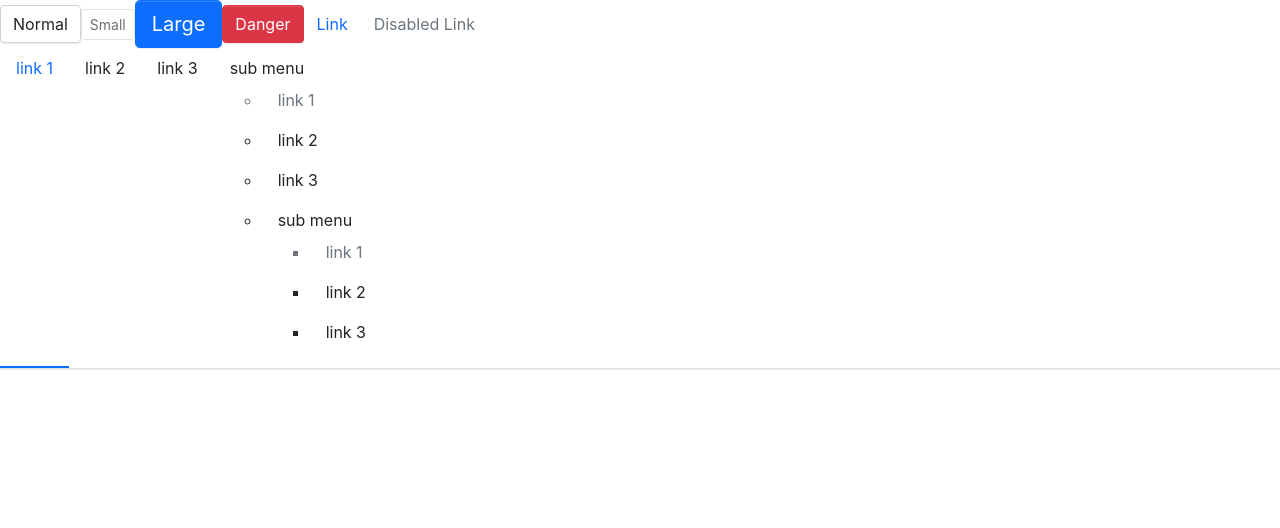
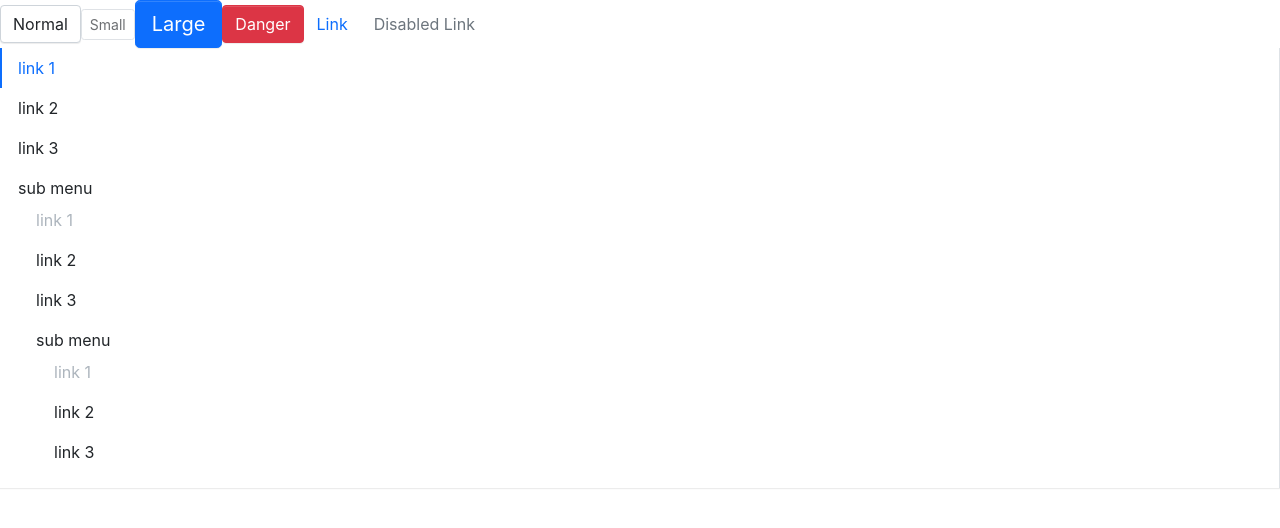
Before and after one commit to luxliu/luxury-soap, a React (Create React App) app: page / in a window 1280 px wide. Shown: the top 528 px of the page. Built offline with nearby package versions, Linux system fonts and the light colour scheme.

Commit message:
add SubMenu style and separate it from Menu level

```diff
--- a/src/App.tsx
+++ b/src/App.tsx
@@ -30,7 +30,7 @@
         >
           Disabled Link
         </Button>
-        <Menu onSelect={(index) => console.log(index)}>
+        <Menu onSelect={(index) => console.log(index)} mode="vertical">
           <MenuItem disabled>link 1</MenuItem>
           <MenuItem>link 2</MenuItem>
           <MenuItem>link 3</MenuItem>
--- a/src/components/Menu/_style.scss
+++ b/src/components/Menu/_style.scss
@@ -2,12 +2,11 @@
   display: flex;
   flex-wrap: wrap;
   padding-left: 0;
-  margin-bottom: 30px;
   list-style: none;
   border-bottom: $menu-border-width solid $menu-border-color;
   box-shadow: $menu-box-shadow;
 
-  .menu-item {
+  > .menu-item {
     padding: $menu-item-padding-y $menu-item-padding-x;
     cursor: pointer;
     transition: $menu-transition;
@@ -30,6 +29,57 @@
         $menu-item-active-color;
     }
   }
+
+  .luxury-submenu {
+    //display: none;
+    list-style: none;
+    padding-left: 0;
+    white-space: nowrap;
+    //transition: $menu-transition;
+
+    .menu-item {
+      padding: $menu-item-padding-y $menu-item-padding-x;
+      cursor: pointer;
+      transition: $menu-transition;
+      color: $body-color;
+
+      &.is-active,
+      &:hover {
+        color: $menu-item-active-color !important;
+      }
+
+      &.is-disabled {
+        color: $menu-item-disabled-color;
+        pointer-events: none;
+        cursor: none;
+      }
+    }
+  }
+
+  .submenu-item {
+    position: relative;
+
+    .submenu-title {
+      display: flex;
+      align-items: center;
+    }
+  }
+}
+
+.menu-horizontal {
+  > .menu-item {
+    border-bottom: $menu-item-active-border-width solid transparent;
+  }
+
+  .luxury-submenu {
+    position: absolute;
+    background: $white;
+    z-index: 100;
+    top: calc(100% + 8px);
+    left: 0;
+    border: $menu-border-width solid $menu-border-color;
+    box-shadow: $submenu-box-shadow;
+  }
 }
 
 .menu-vertical {
--- a/src/components/Menu/menu.tsx
+++ b/src/components/Menu/menu.tsx
@@ -25,6 +25,7 @@
   const [currentActive, setActive] = useState(defaultIndex);
   const classes = classNames('luxury-menu', className, {
     'menu-vertical': mode === 'vertical',
+    'menu-horizontal': mode === 'horizontal',
   });
   const handleClick = (index: string) => {
     setActive(index);
--- a/src/styles/_variables.scss
+++ b/src/styles/_variables.scss
@@ -218,7 +218,7 @@
 $menu-item-padding-x: 1rem !default;
 $menu-item-active-color: $primary !default;
 $menu-item-active-border-width: 2px !default;
-$menu-item-disabled-color: $gray-600 !default;
+$menu-item-disabled-color: $gray-500 !default;
 
 //sub-menu
 //submenu
```
